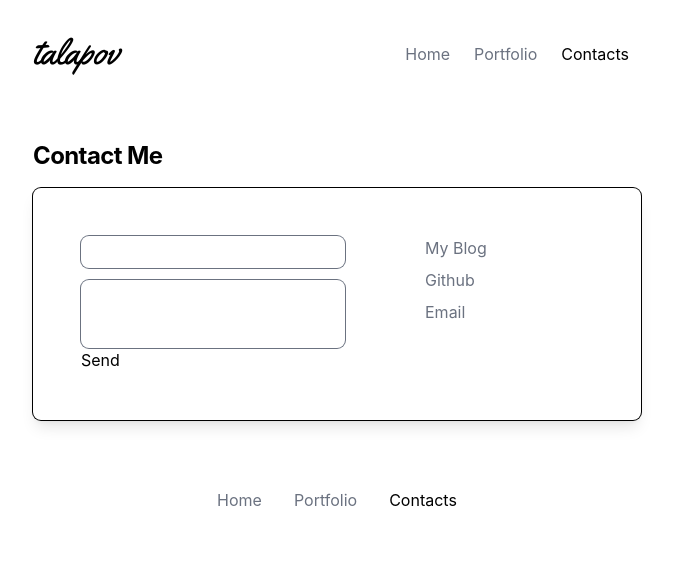
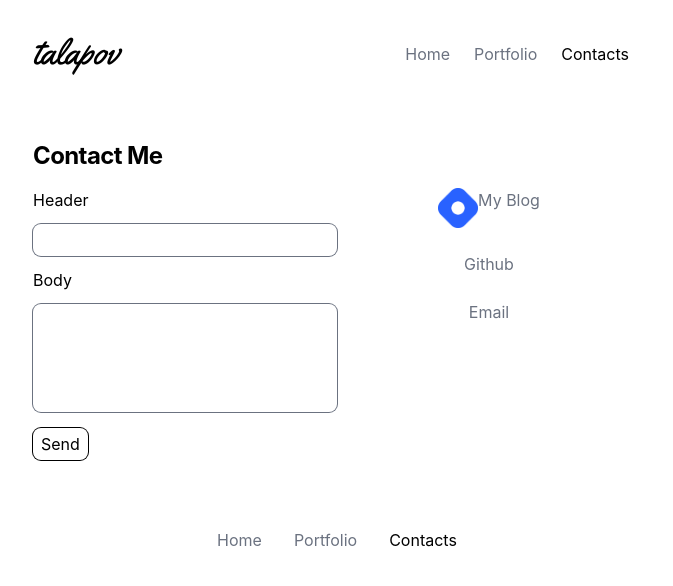
Before and after one commit to dzeppelin/personal-website, a React (Create React App) app: page /contacts in a window 1280 px wide. Shown: the top 586 px of the page, without its empty margins (303-976 px from the left). Built offline with nearby package versions, Linux system fonts and the light colour scheme.

Commit message:
Changed UI of contacts page

```diff
--- a/src/components/pages/Contacts.tsx
+++ b/src/components/pages/Contacts.tsx
@@ -9,29 +9,41 @@ const Contacts = () => {
 				<h2 className='text-xl sm:text-2xl font-bold tracking-tight mb-4'>
 					Contact Me
 				</h2>
-				<div className='ring-1 ring-black p-12 rounded-lg shadow-lg flex flex-row'>
-					<div className='form flex flex-col mr-20'>
+
+				<div className='flex flex-row w-full'>
+					<div className='form flex flex-col w-1/2'>
+						<p className='mb-3'>Header</p>
 						<input
 							type='text'
 							name=''
 							id=''
-							className='ring-1 rounded-lg ring-gray-500 mb-3 p-1 px-2'
+							className='ring-1 rounded-lg ring-gray-500 mb-3 p-1 px-2 w-full'
 						/>
+						<p className='mb-3'>Body</p>
 						<input
 							type='text'
 							name=''
 							id=''
-							className='ring-1 rounded-lg ring-gray-500 p-1 px-2 pb-10'
+							className='ring-1 rounded-lg ring-gray-500 p-1 px-2 pb-20 w-full'
 						/>
-						<div className='flex flex-row justify-items-start'>
-							<button>Send</button>
+						<div className='flex flex-row justify-items-start mt-4'>
+							<button className='ring-1 ring-black px-2 py-1 rounded-lg hover:shadow-lg'>
+								Send
+							</button>
 						</div>
 					</div>
-					<div className='contacts'>
-						<ul className='flex flex-col contacts'>
-							<li>My Blog</li>
-							<li>Github</li>
-							<li>Email</li>
+					<div className='contacts w-1/2'>
+						<ul className='flex flex-col contacts justify-center items-center contact-links'>
+							<li className='flex flex-row'>
+								<img src='hashnode.png' alt='hashnode logo' className='h-10' />
+								<a href=''>My Blog</a>
+							</li>
+							<li>
+								<a href=''>Github</a>
+							</li>
+							<li>
+								<a href=''>Email</a>
+							</li>
 						</ul>
 					</div>
 				</div>
--- a/src/styles/pages/contacts.css
+++ b/src/styles/pages/contacts.css
@@ -1,3 +1,7 @@
 ul.contacts > li {
 	@apply my-1 last:mb-0 first:mt-0 text-gray-500;
 }
+
+ul.contact-links > li {
+	@apply m-3 last:mb-0 first:mt-0 cursor-pointer;
+}
```
Also changed, not shown: public/hashnode.png (added).
